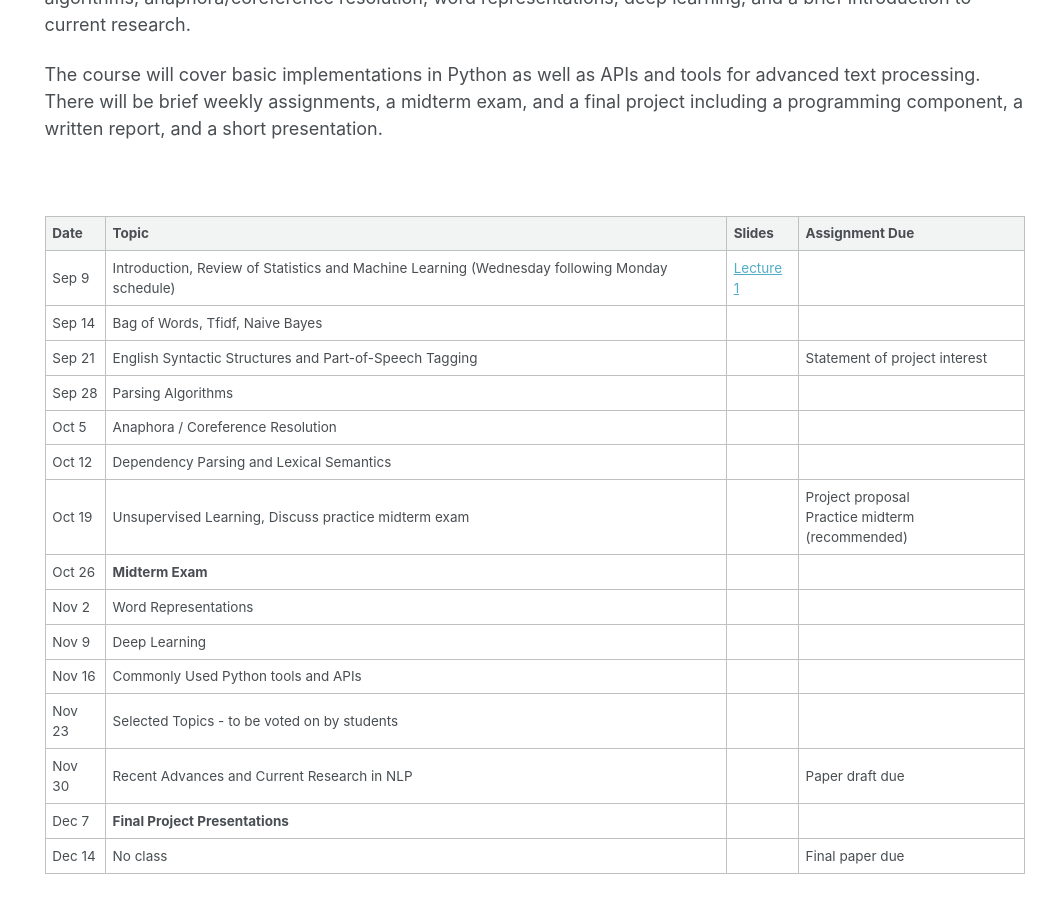
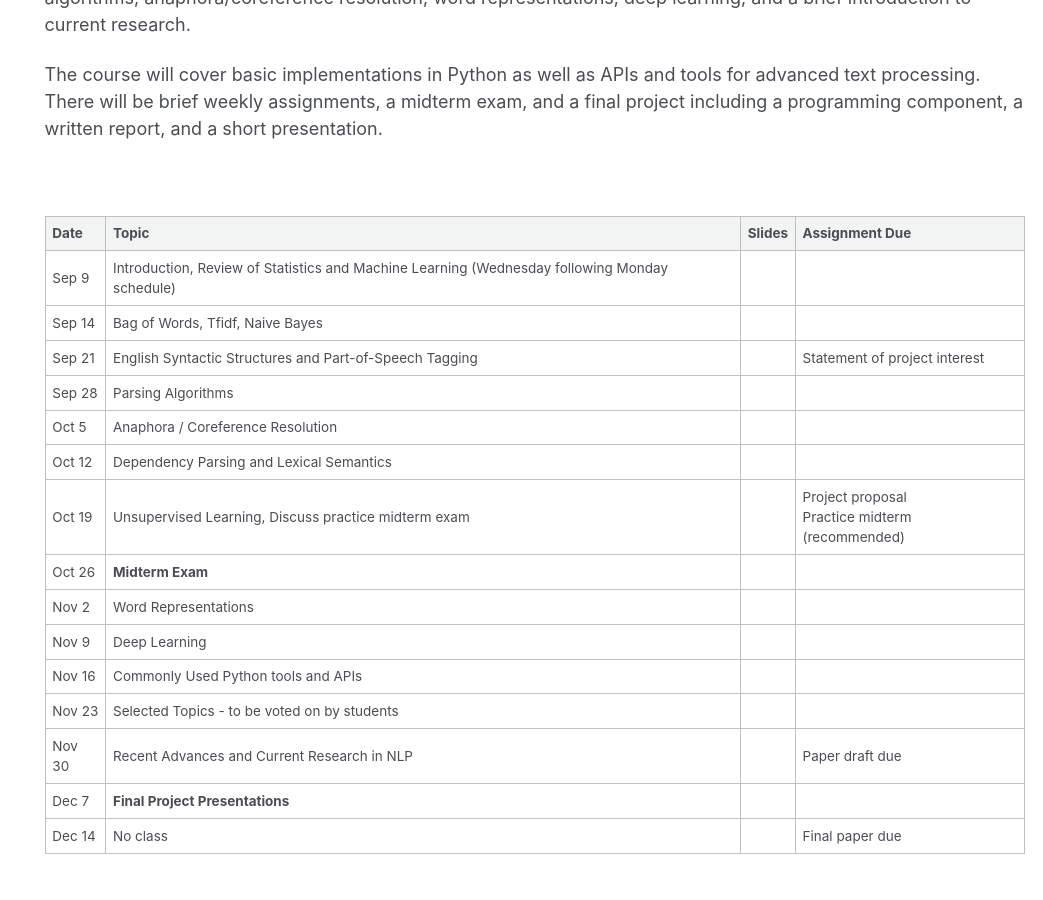
Before and after one commit to rasikabh/rasikabh.github.io, a Jekyll site: the page built from _pages/nlp2020.md, in a window 1280 px wide and 900 px high, scrolled down 560 px. Shown: the whole window, without its empty margins (237-1280 px from the left). Built offline with Jekyll 4.4.1, drawn with Linux system fonts in a browser that asks for light colours.

Commit message:
Update nlp2020.md

```diff
--- a/_pages/nlp2020.md
+++ b/_pages/nlp2020.md
@@ -34,7 +34,7 @@ The course will cover basic implementations in Python as well as APIs and tools
 
 | Date   | Topic                                                                                         | Slides | Assignment Due |
 |--------|-----------------------------------------------------------------------------------------------|--------|----------------|
-| Sep 9  | Introduction, Review of Statistics and Machine Learning (Wednesday following Monday schedule) | [Lecture 1](https://docs.google.com/presentation/d/1q4F_Vf6NoW3_TZ-0D6NJ7KEjB0GsyBHBw4Bd2mbYP3A/edit?usp=sharing) |                |
+| Sep 9  | Introduction, Review of Statistics and Machine Learning (Wednesday following Monday schedule) |  |                |
 | Sep 14 | Bag of Words, Tfidf, Naive Bayes                                                              |        |                |
 | Sep 21 | English Syntactic Structures and Part-of-Speech Tagging                                       |        | Statement of project interest |
 | Sep 28 | Parsing Algorithms                                                                            |        |                |
```
